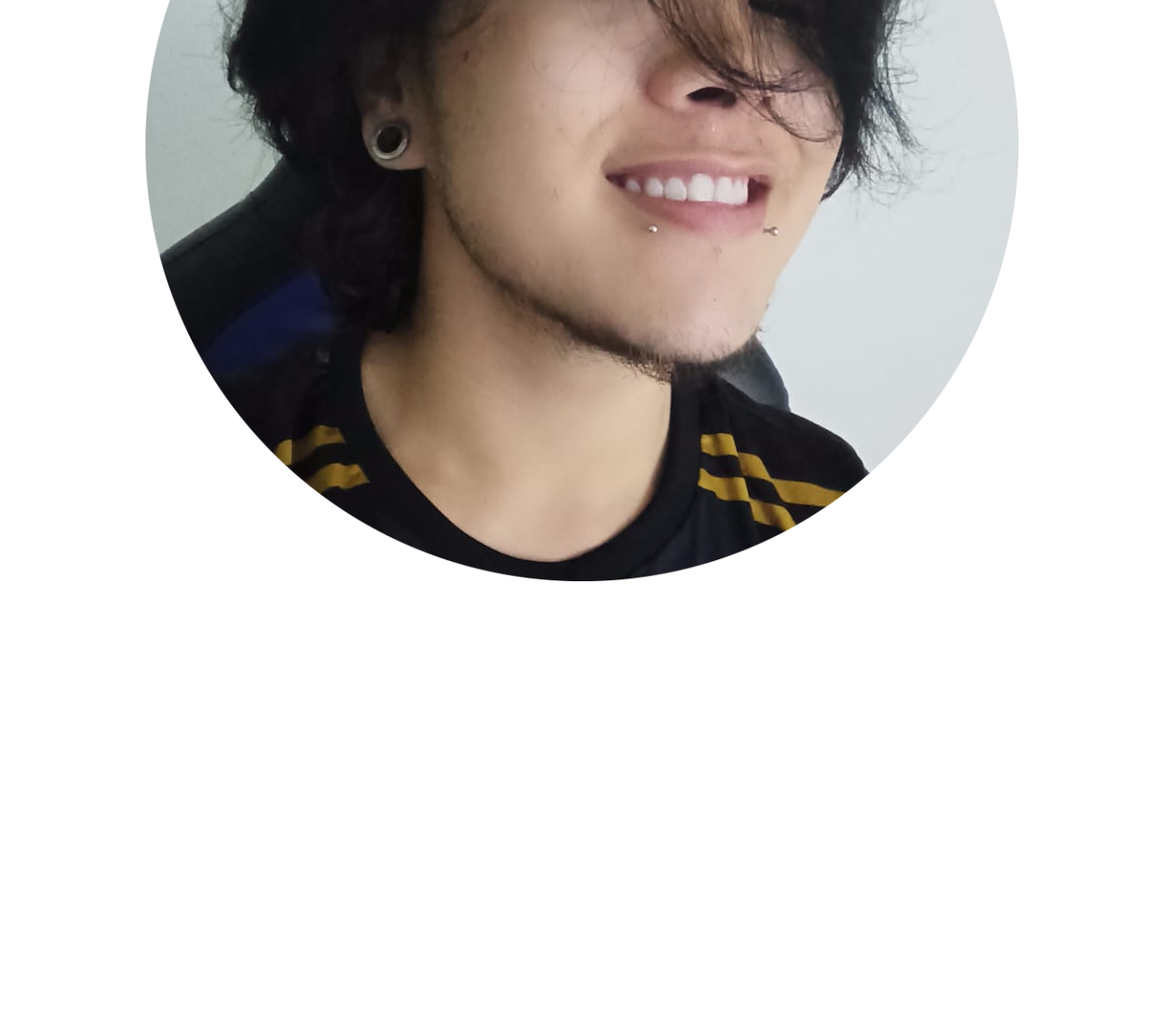
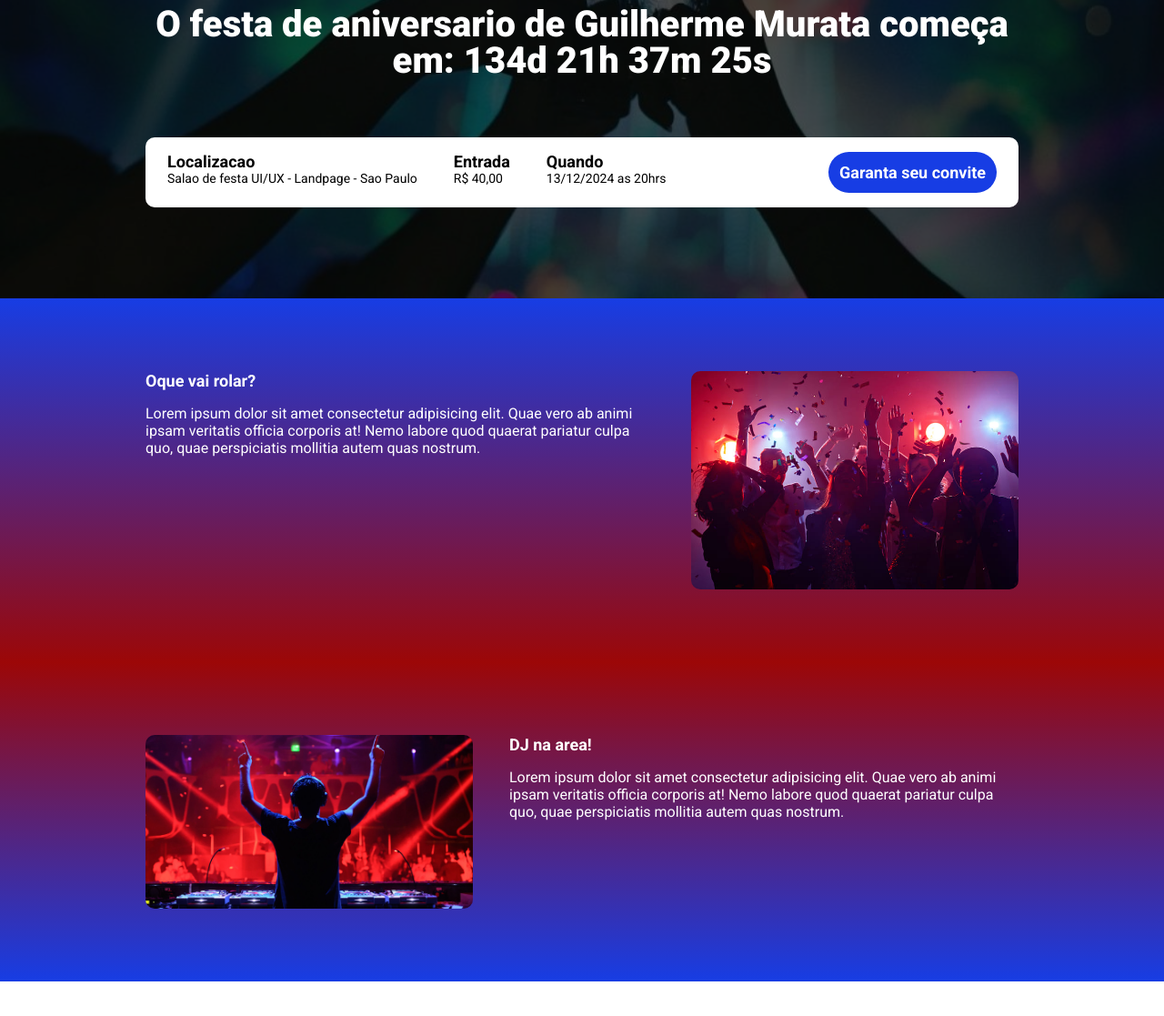
Before and after one commit to GuilhermeMurata/birthday_party, a website built with Parcel: page src/index.html in a window 1280 px wide. Shown: the part 321-1438 px from the top of the page at 91% size. After the commit the page ends 1400 px from the top, so only its background shows below. Built offline with nearby package versions, Linux system fonts and the light colour scheme.

Commit message:
Fix variables

```diff
--- a/package.json
+++ b/package.json
@@ -4,6 +4,7 @@
   "main": "index.js",
   "scripts": {
     "dev": "parcel src/index.html src/styles/main.scss src/scripts/main.js",
+    "build": "parcel build src/index.html",
     "test": "echo \"Error: no test specified\" && exit 1"
   },
   "keywords": [],
--- a/src/index.html
+++ b/src/index.html
@@ -14,7 +14,7 @@
 <body>
     <header class="hero">
         <div class="container">
-            <img src="./images/murata.png" alt="Foto de Guilherme Murata">
+            <img class="hero__logo" src="./images/murata.png" alt="Foto de Guilherme Murata">
             <p class="hero__text">
                 O festa de aniversario de Guilherme Murata <span id="contador"></span>
             </p>
@@ -40,7 +40,7 @@
         </div>
     </header>
 
-    <section class="event event--frontend">
+    <section class="event event--what">
         <div class="container" data-aos="fade-right">
             <div class="event__details">
                 <h2 class="event__details__title">Oque vai rolar?</h2>
@@ -51,5 +51,19 @@
             <img class="event__image" src="./images/festa.jpg" alt="Salao de festa">
         </div>
     </section>
+    <section class="event event--dj event--image-left">
+        <div class="container" data-aos="fade-left">
+            <div class="event__details">
+                <h2 class="event__details__title">DJ na area!</h2>
+                <p class="event__details__description">
+                    Lorem ipsum dolor sit amet consectetur adipisicing elit. Quae vero ab animi ipsam veritatis officia corporis at! Nemo labore quod quaerat pariatur culpa quo, quae perspiciatis mollitia autem quas nostrum.
+                </p>
+            </div>
+            <img class="event__image" src="./images/dj.jpg" alt="Salao de festa">
+        </div>
+    </section>
+
+    <script src="https://unpkg.com/aos@next/dist/aos.js"></script>
+    <script src="scripts/main.js"></script>
 </body>
 </html>
--- a/src/scripts/main.js
+++ b/src/scripts/main.js
@@ -0,0 +1,27 @@
+AOS.init();
+
+const dataDoEvento = new Date("Dec 13, 2024 20:00:00");
+const timeStampDoEvento = dataDoEvento.getTime();
+
+const contaAsHoras = setInterval(function() {
+    const agora = new Date();
+    const timeStampAtual = agora.getTime();
+
+    const distanciaAteOEvento = timeStampDoEvento - timeStampAtual;
+
+    const diaEmMs = 1000 * 60 * 60 * 24;
+    const horaEmMs = 1000 * 60 * 60;
+    const minutoEmMs = 1000 * 60;
+
+    const diasAteOEvento = Math.floor(distanciaAteOEvento / diaEmMs);
+    const horasAteOEvento = Math.floor((distanciaAteOEvento % diaEmMs) / horaEmMs);
+    const minutosAteOEvento = Math.floor((distanciaAteOEvento % horaEmMs) / minutoEmMs);
+    const segundosAteOEvento = Math.floor((distanciaAteOEvento % minutoEmMs) / 1000);
+
+    document.getElementById('contador').innerHTML = `começa em: ${diasAteOEvento}d ${horasAteOEvento}h ${minutosAteOEvento}m ${segundosAteOEvento}s`
+
+    if (distanciaAteOEvento < 0) {
+        clearInterval(contaAsHoras);
+        document.getElementById('contador').innerHTML = 'Evento expirado'
+    }
+}, 1000);
--- a/src/styles/_event.scss
+++ b/src/styles/_event.scss
@@ -0,0 +1,57 @@
+@use 'variables';
+
+.event {
+    padding: 80px 0;
+
+    &--what {
+        background-image: linear-gradient(variables.$blue, variables.$red);
+    }
+
+    &--dj {
+        background-image: linear-gradient(variables.$red, variables.$blue);
+    }
+
+    &--image-left {
+        .container {
+            flex-direction: row-reverse;
+        }
+    }
+
+    .container {
+        display: flex;
+        gap: 40px;
+    }
+
+    &__image {
+        max-width: 360px;
+        border-radius: 10px;
+    }
+
+    &__details {
+
+        &__title {
+            font-size: 18px;
+            font-weight: bold;
+            margin-bottom: 16px;
+        }
+    }
+
+    &__description {
+        line-height: 22px;
+    }
+
+    @media (max-width: 640px) {
+        .container {
+            display: block;
+        }
+
+        &__image {
+            width: 100%;
+        }
+
+        &__details {
+            margin-right: 0;
+            margin-bottom: 16px;
+        }
+    }
+}
--- a/src/styles/_hero.scss
+++ b/src/styles/_hero.scss
@@ -0,0 +1,54 @@
+@use 'variables';
+
+.hero {
+    padding-top: 64px;
+    padding-bottom: 100px;
+    background-image: url(../images/festa_fundo.jpg);
+    background-repeat: no-repeat;
+    background-size: cover;
+    position: relative;
+
+    .container {
+        position: relative;
+    }
+
+    &::before {
+        position: absolute;
+        top: 0;
+        left: 0;
+        width: 100%;
+        height: 100%;
+        background-color: variables.$secondaryTextColor;
+        content: '';
+        opacity: 0.7;
+    }
+
+    &__text {
+        margin-top: 64px;
+        margin-bottom: 64px;
+        font-size: 40px;
+        line-height: 40px;
+        font-weight: 800;
+        text-align: center;
+    }
+
+    &__logo {
+        margin: 0 auto;
+        height: 200px;
+        display: block;
+    }
+
+    @media (max-width: 640px) {
+        padding: 40px 0;
+
+        &__logo {
+            height: 40px;
+        }
+
+        &__text {
+            font-size: 22px;
+            line-height: 24px;
+            margin: 24px 0;
+        }
+    }
+}
--- a/src/styles/_variables.scss
+++ b/src/styles/_variables.scss
@@ -1,8 +1,5 @@
 $textColor: #fff;
 $secondaryTextColor: #000;
 
-$blue1: #1B6CA7;
-$blue2: #442BDB;
-$pink: #89223B;
-$yellow: #9C791D;
-$purple: #4F2AC3;
+$blue: #173de4;
+$red: #9c0707;
--- a/src/styles/components/_buttons.scss
+++ b/src/styles/components/_buttons.scss
@@ -0,0 +1,27 @@
+@use '../variables';
+
+.button {
+    padding: 12px;
+    font-size: 18px;
+    font-weight: bold;
+    text-decoration: none;
+    text-align: center;
+    white-space: nowrap;
+    border-radius: 25px;
+
+    &--primary {
+        color: #fff;
+        background-color: variables.$blue;
+    }
+
+    @media (max-width: 640px) {
+        display: flex;
+        width: 100%;
+        align-items: center;
+    }
+
+    @media (max-width: 1024px) {
+        display: flex;
+        align-items: center;
+    }
+}
--- a/src/styles/components/_infos_bar.scss
+++ b/src/styles/components/_infos_bar.scss
@@ -0,0 +1,43 @@
+@use '../variables';
+
+.infos-bar {
+    padding: 16px 24px;
+    background-color: variables.$textColor;
+    display: flex;
+    justify-content: space-between;
+    border-radius: 10px;
+
+    &__infos {
+        display: flex;
+        gap: 40px;
+
+        &__item {
+            font-size: 14px;
+            color: variables.$secondaryTextColor;
+
+            b {
+                color: variables.$secondaryTextColor;
+                font-size: 18px;
+                display: block;
+            }
+        }
+    }
+
+    @media (max-width: 640px) {
+        display: block;
+
+        &__infos {
+            display: block;
+
+            &__item {
+                margin-bottom: 24px;
+            }
+        }
+    }
+
+    @media (max-width: 1024px) {
+        &__infos {
+            gap: 16px;
+        }
+    }
+}
```
Also changed, not shown: src/images/dj.jpg (added), src/images/festa_fundo.jpg (added).
